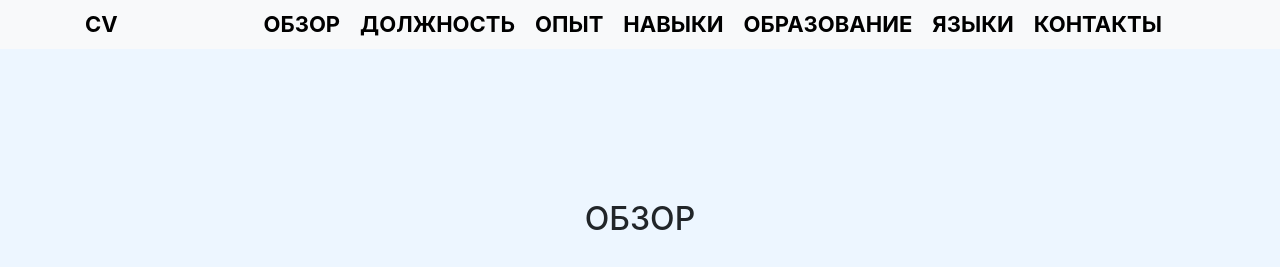
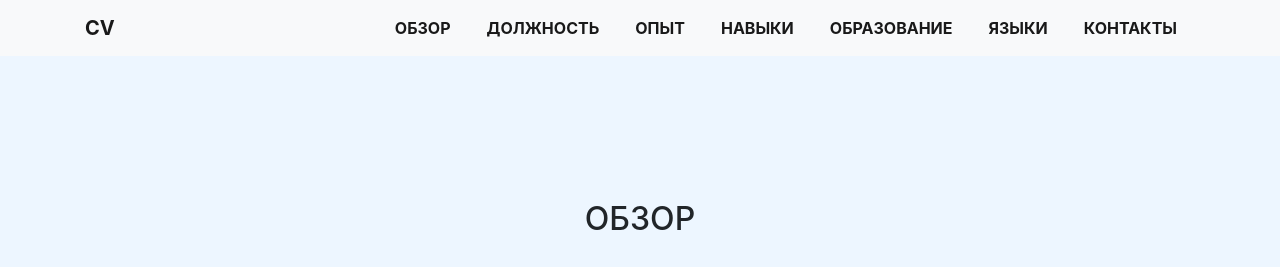
Before and after one commit to rebrikartem/web-5sem, a plain HTML site: page index.html in a window 1280 px wide. Shown: the top 267 px of the page. Drawn offline with nearby package versions, Linux system fonts and the light colour scheme.

Commit message:
Fixed header, added collapsed navbar, added table

```diff
--- a/index.html
+++ b/index.html
@@ -9,63 +9,54 @@
     <link rel="stylesheet" href="resources/stylesheets/styles.css">
     <title>Мое портфолио</title>
 </head>
-<body class="bg-black">
-    <nav class="navbar navbar-expand-lg fixed-top bg-light" id="navigation">
+
+<body>
+
+    <header>
+        <nav class="navbar navbar-expand-lg navbar-light bg-light fixed-top">
             <div class="container">
-            <div class="row">
-                <div class="col-lg-2">
-                    <a href="#">CV</a>
-                </div>
-                <div class="col-lg-10">
+                <a class="navbar-brand" href="#">CV</a>
 
-                        <ul class="menu navbar-nav ml-auto">
-                            <li class="menu__item">
-                                <a href="#overview">
-                                    Обзор
-                                </a>
+
+                <button class="navbar-toggler" type="button" data-toggle="collapse"
+                    data-target="#navbarSupportedContent" aria-controls="navbarSupportedContent" aria-expanded="false"
+                    aria-label="Toggle navigation">
+                    <span class="navbar-toggler-icon"></span>
+                </button>
+
+                <div class="collapse navbar-collapse" id="navbarSupportedContent">
+                    <ul class="navbar-nav ml-auto">
+                        <li class="nav-item active">
+                            <a class="nav-link" href="#overview">Обзор <span class="sr-only">(current)</span></a>
                         </li>
-                            <li class="menu__item">
-                                <a href="#position">
-                                    Должность
-                                </a>
+                        <li class="nav-item active">
+                            <a class="nav-link" href="#position">Должность <span class="sr-only">(current)</span></a>
                         </li>
-                            <li class="menu__item">
-                                <a href="#experience">
-                                    Опыт
-                                </a>
+                        <li class="nav-item active">
+                            <a class="nav-link" href="#experience">Опыт <span class="sr-only">(current)</span></a>
                         </li>
-                            <li class="menu__item">
-                                <a href="#skills">
-                                    Навыки
-                                </a>
+                        <li class="nav-item active">
+                            <a class="nav-link" href="#skills">навыки <span class="sr-only">(current)</span></a>
                         </li>
-                            <!-- <li class="menu__item">
-                                <a href="#">
-                                    Проекты
-                                </a>
-                            </li> -->
-                            <li class="menu__item">
-                                <a href="#education">
-                                    Образование
-                                </a>
+                        <li class="nav-item active">
+                            <a class="nav-link" href="#education">Образование <span class="sr-only">(current)</span></a>
                         </li>
-                            <li class="menu__item">
-                                <a href="#languages">
-                                    Языки
-                                </a>
+                        <li class="nav-item active">
+                            <a class="nav-link" href="#languages">Языки <span class="sr-only">(current)</span></a>
                         </li>
-                            <li class="menu__item">
-                                <a href="#contacts">
-                                    Контакты
-                                </a>
+                        <li class="nav-item active">
+                            <a class="nav-link" href="#contacts">Контакты <span class="sr-only">(current)</span></a>
                         </li>
                     </ul>
                 </div>
+
+
             </div>
-        </div>
+
         </nav>
+    </header>
 
-    <header id="overview" class="overview">
+    <section id="overview" class="overview">
         <div class="container">
             <div class="row">
                 <div class="col-lg-12 d-flex justify-content-center">
@@ -84,7 +75,7 @@
                 </div>
             </div>
         </div>
-    </header>
+    </section>
 
     <section class="position" id="position">
         <div class="container">
@@ -136,14 +127,16 @@
                     <h3>Windows</h3>
                     <img src="resources/images/logos/windows.svg" alt="Microsoft Windows logo">
                     <p class="text-justify">
-                        Уверенный пользователь Windows, очень хорошо знаю и понимаю эту систему. Умею писать несложные batch-скрипты.
+                        Уверенный пользователь Windows, очень хорошо знаю и понимаю эту систему. Умею писать несложные
+                        batch-скрипты.
                     </p>
                 </div>
                 <div class="col">
                     <h3>Unix</h3>
                     <img src="resources/images/logos/linux.png" alt="Linux OS mascot">
                     <p class="text-justify">
-                        Имею базовые навыки работы с Unix-системами через терминал (ssh, scp, управление файловой системой через терминал,
+                        Имею базовые навыки работы с Unix-системами через терминал (ssh, scp, управление файловой
+                        системой через терминал,
                         переменные окружения, простые bash-скрипты).
                     </p>
                 </div>
@@ -151,7 +144,8 @@
                     <h3>ОПП, SOLID, GOF</h3>
                     <img src="resources/images/logos/oop.png" alt="Object-orientied programming icon">
                     <p class="text-justify">
-                        Пониманию принципы ООП и умею писать чистый и расширяемый код. Знаю базовые GOF-паттерны и умею их применять.
+                        Пониманию принципы ООП и умею писать чистый и расширяемый код. Знаю базовые GOF-паттерны и умею
+                        их применять.
                         Нравится разрабатывать архитектуру приложения не меньше, чем писать код.
                     </p>
                 </div>
@@ -177,7 +171,8 @@
                     <img src="resources/images/logos/spring.svg" alt="Spring Framework logo">
                     <p class="text-justify">
                         Использовал Spring Framework для создания REST-сервиса с регистрацией, авторизацией, отправкой
-                        почты с помощью JavaMail API, поддержкой сессий с помощью JsonWebToken, настраивал CORS-заголовки.
+                        почты с помощью JavaMail API, поддержкой сессий с помощью JsonWebToken, настраивал
+                        CORS-заголовки.
                     </p>
                 </div>
             </div>
@@ -193,7 +188,8 @@
                     <h3>Python</h3>
                     <img src="resources/images/logos/python.svg" alt="Python language logo">
                     <p class="text-justify">
-                        Писал скрипты для автоматизации тестирования на Python, взаимодействующие с batch-, shell-скриптами.
+                        Писал скрипты для автоматизации тестирования на Python, взаимодействующие с batch-,
+                        shell-скриптами.
                     </p>
                 </div>
                 <div class="col">
@@ -215,7 +211,8 @@
                     <h5>Университет ИТМО (2021 - н.в.)</h5>
                     <h6>Бакалавриат</h6>
                     <img src="resources/images/logos/itmo.png" alt="ITMO University logo" align="middle" width="120px">
-                    <p><a href="https://itmo.ru/ru/viewfaculty/7/fakultet_informacionnyh_tehnologiy_i_programmirovaniya.htm">
+                    <p><a
+                            href="https://itmo.ru/ru/viewfaculty/7/fakultet_informacionnyh_tehnologiy_i_programmirovaniya.htm">
                             Факультет информационных технологий и программирования
                         </a></p>
                     <p><a href="https://abit.itmo.ru/program/bachelor/software_engineering">
@@ -256,7 +253,8 @@
                         </p>
                         <p>
                             <img src="resources/images/logos/email.svg" alt="Email icon" width="24px" height="24px">
-                            <a href="https://www.youtube.com/watch?v=dQw4w9WgXcQ&ab_channel=RickAstley">artem.rebrik@yandex.ru</a>
+                            <a
+                                href="https://www.youtube.com/watch?v=dQw4w9WgXcQ&ab_channel=RickAstley">artem.rebrik@yandex.ru</a>
                         </p>
                     </div>
                 </div>
@@ -264,8 +262,48 @@
         </section>
     </footer>
 
-    <script src="https://code.jquery.com/jquery-3.3.1.slim.min.js" integrity="sha384-q8i/X+965DzO0rT7abK41JStQIAqVgRVzpbzo5smXKp4YfRvH+8abtTE1Pi6jizo" crossorigin="anonymous"></script>
-    <script src="https://cdn.jsdelivr.net/npm/popper.js@1.14.7/dist/umd/popper.min.js" integrity="sha384-UO2eT0CpHqdSJQ6hJty5KVphtPhzWj9WO1clHTMGa3JDZwrnQq4sF86dIHNDz0W1" crossorigin="anonymous"></script>
-    <script src="https://cdn.jsdelivr.net/npm/bootstrap@4.3.1/dist/js/bootstrap.min.js" integrity="sha384-JjSmVgyd0p3pXB1rRibZUAYoIIy6OrQ6VrjIEaFf/nJGzIxFDsf4x0xIM+B07jRM" crossorigin="anonymous"></script>
+    <div class="container">
+        <table class="table table-striped">
+            <thead>
+            <tr>
+                <th scope="col">#</th>
+                <th scope="col">First</th>
+                <th scope="col">Last</th>
+                <th scope="col">Handle</th>
+            </tr>
+            </thead>
+            <tbody>
+            <tr>
+                <th scope="row">1</th>
+                <td>Mark</td>
+                <td>Otto</td>
+                <td>@mdo</td>
+            </tr>
+            <tr>
+                <th scope="row">2</th>
+                <td>Jacob</td>
+                <td>Thornton</td>
+                <td>@fat</td>
+            </tr>
+            <tr>
+                <th scope="row">3</th>
+                <td>Larry</td>
+                <td>the Bird</td>
+                <td>@twitter</td>
+            </tr>
+            </tbody>
+        </table>
+    </div>
+
+    <script src="https://code.jquery.com/jquery-3.3.1.slim.min.js"
+        integrity="sha384-q8i/X+965DzO0rT7abK41JStQIAqVgRVzpbzo5smXKp4YfRvH+8abtTE1Pi6jizo"
+        crossorigin="anonymous"></script>
+    <script src="https://cdn.jsdelivr.net/npm/popper.js@1.14.7/dist/umd/popper.min.js"
+        integrity="sha384-UO2eT0CpHqdSJQ6hJty5KVphtPhzWj9WO1clHTMGa3JDZwrnQq4sF86dIHNDz0W1"
+        crossorigin="anonymous"></script>
+    <script src="https://cdn.jsdelivr.net/npm/bootstrap@4.3.1/dist/js/bootstrap.min.js"
+        integrity="sha384-JjSmVgyd0p3pXB1rRibZUAYoIIy6OrQ6VrjIEaFf/nJGzIxFDsf4x0xIM+B07jRM"
+        crossorigin="anonymous"></script>
 </body>
+
 </html>
--- a/resources/stylesheets/styles.css
+++ b/resources/stylesheets/styles.css
@@ -29,12 +29,17 @@ p {
     color: black;
 }
 
-.menu__item {
+.navbar-brand {
+    font-size: 20px;
+}
+
+#navbarSupportedContent li {
     margin: 0 10px;
 }
 
-.menu__item a {
+#navbarSupportedContent a {
     text-transform: uppercase;
+    font-size: 16px;
 }
 
 #navigation a {
```
Lines whose indentation alone changed are shown as unchanged.
